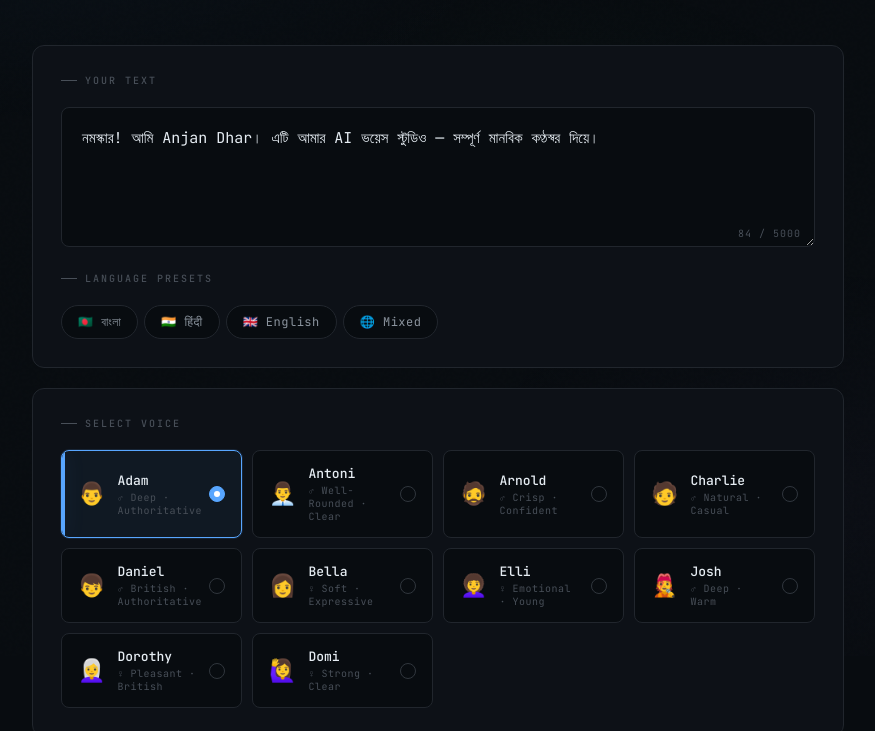
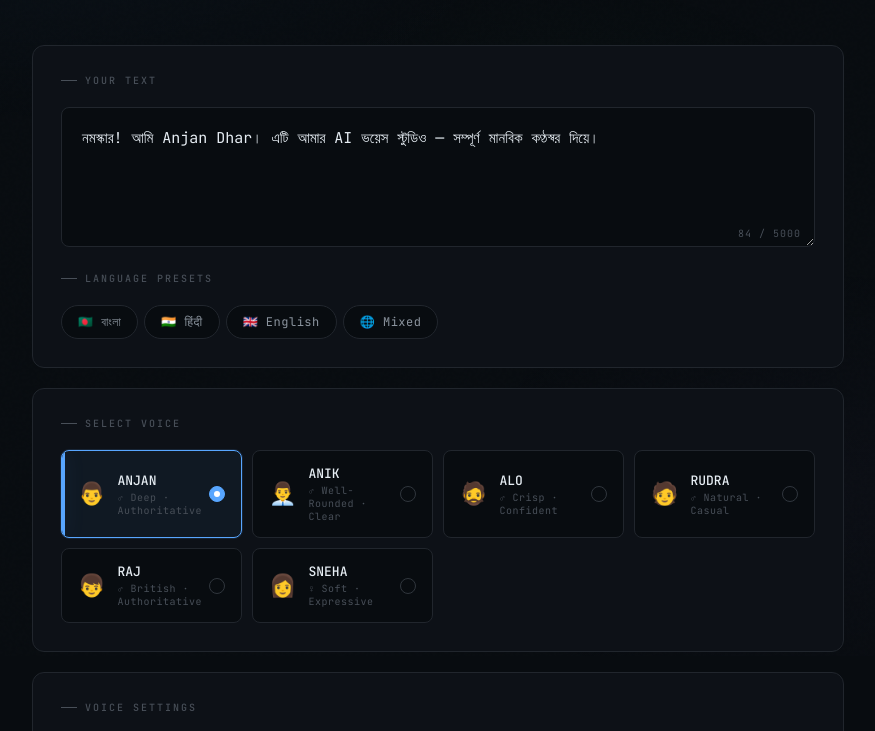
Before and after one commit to anjamd0111/Test-text-to-voice, a plain HTML site: page index.html in a window 1280 px wide. Shown: the part 144-875 px from the top of the page, without its empty margins (202-1077 px from the left). Drawn offline with Linux system fonts and the light colour scheme; a web font is replaced by a local one.

Commit message:
𝐀𝐍𝐉𝐀𝐍 𝐃𝐇𝐀𝐑

```diff
--- a/index.html
+++ b/index.html
@@ -762,7 +762,7 @@ footer span { color: var(--text2); }
       <div class="brand-avatar">AD</div>
       <div class="brand-info">
         <h1>Anjan Dhar</h1>
-        <p>AI Voice Studio · ElevenLabs Powered</p>
+        <p>AI Voice Studio · ANJANS Powered</p>
       </div>
     </div>
     <div class="header-status">
@@ -937,16 +937,12 @@ const API_KEY = 'sk_142b4f56c62f5329fd24a43413e6aa2c44bad928ea79f56c';
 
 // ─── VOICES ───
 const VOICES = [
-  { id: 'pNInz6obpgDQGcFmaJgB', name: 'Adam',    gender: 'male',   lang: 'en', emoji: '👨', desc: 'Deep · Authoritative' },
-  { id: 'ErXwobaYiN019PkySvjV', name: 'Antoni',  gender: 'male',   lang: 'en', emoji: '👨‍💼', desc: 'Well-Rounded · Clear' },
-  { id: 'VR6AewLTigWG4xSOukaG', name: 'Arnold',  gender: 'male',   lang: 'en', emoji: '🧔', desc: 'Crisp · Confident' },
-  { id: 'IKne3meq5aSn9XLyUdCD', name: 'Charlie', gender: 'male',   lang: 'en', emoji: '🧑', desc: 'Natural · Casual' },
-  { id: 'onwK4e9ZLuTAKqWW03F9', name: 'Daniel',  gender: 'male',   lang: 'en', emoji: '👦', desc: 'British · Authoritative' },
-  { id: 'EXAVITQu4vr4xnSDxMaL', name: 'Bella',   gender: 'female', lang: 'en', emoji: '👩', desc: 'Soft · Expressive' },
-  { id: 'MF3mGyEYCl7XYWbV9V6O', name: 'Elli',    gender: 'female', lang: 'en', emoji: '👩‍🦱', desc: 'Emotional · Young' },
-  { id: 'TxGEqnHWrfWFTfGW9XjX', name: 'Josh',    gender: 'male',   lang: 'en', emoji: '🧑‍🎤', desc: 'Deep · Warm' },
-  { id: 'ThT5KcBeYPX3keUQqHPh', name: 'Dorothy', gender: 'female', lang: 'en', emoji: '👩‍🦳', desc: 'Pleasant · British' },
-  { id: 'AZnzlk1XvdvUeBnXmlld', name: 'Domi',    gender: 'female', lang: 'en', emoji: '🙋‍♀️', desc: 'Strong · Clear' },
+  { id: 'pNInz6obpgDQGcFmaJgB', name: 'ANJAN',    gender: 'male',   lang: 'en', emoji: '👨', desc: 'Deep · Authoritative' },
+  { id: 'ErXwobaYiN019PkySvjV', name: 'ANIK',  gender: 'male',   lang: 'en', emoji: '👨‍💼', desc: 'Well-Rounded · Clear' },
+  { id: 'VR6AewLTigWG4xSOukaG', name: 'ALO',  gender: 'male',   lang: 'en', emoji: '🧔', desc: 'Crisp · Confident' },
+  { id: 'IKne3meq5aSn9XLyUdCD', name: 'RUDRA', gender: 'male',   lang: 'en', emoji: '🧑', desc: 'Natural · Casual' },
+  { id: 'onwK4e9ZLuTAKqWW03F9', name: 'RAJ',  gender: 'male',   lang: 'en', emoji: '👦', desc: 'British · Authoritative' },
+  { id: 'EXAVITQu4vr4xnSDxMaL', name: 'SNEHA',   gender: 'female', lang: 'en', emoji: '👩', desc: 'Soft · Expressive' },
 ];
 
 let selectedVoiceId = VOICES[0].id;
@@ -1168,7 +1164,7 @@ function fmtTime(s) {
 const PRESETS = {
   bn: 'নমস্কার! আমি Anjan Dhar। আমার এই AI ভয়েস স্টুডিওতে আপনাকে স্বাগতম। এখানে আপনি একদম মানুষের মতো কণ্ঠস্বর তৈরি করতে পারবেন।',
   hi: 'नमस्ते! मैं अंजन धार हूँ। मेरे AI वॉइस स्टूडियो में आपका स्वागत है। यहाँ आप बिल्कुल इंसानी आवाज़ में कुछ भी बोल सकते हैं।',
-  en: 'Hello! I am Anjan Dhar. Welcome to my AI Voice Studio powered by ElevenLabs. This generates completely natural, human-sounding voices in multiple languages.',
+  en: 'Hello! I am Anjan Dhar. Welcome to my AI Voice Studio powered by ANJAN DHAR . This generates completely natural, human-sounding voices in multiple languages.',
   mixed: 'Hello everyone! আমি Anjan Dhar। नमस्ते! This is my multilingual AI voice studio. বাংলা, হিন্দি, আর English — সব ভাষায় কথা বলা যাবে।',
 };
 
```
